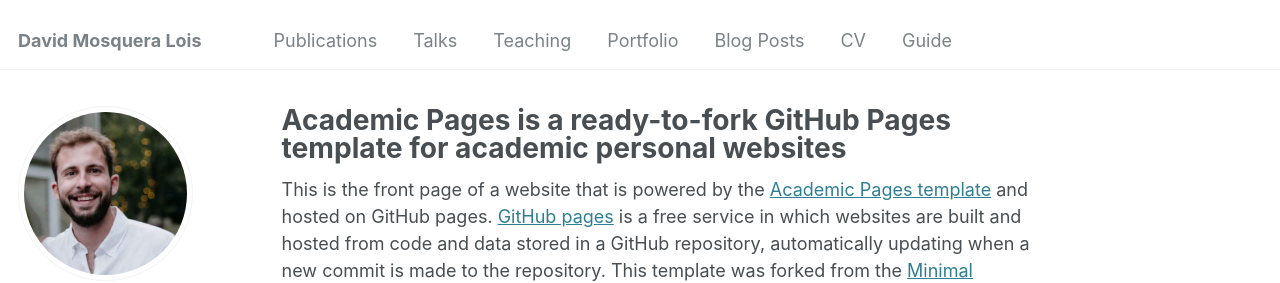
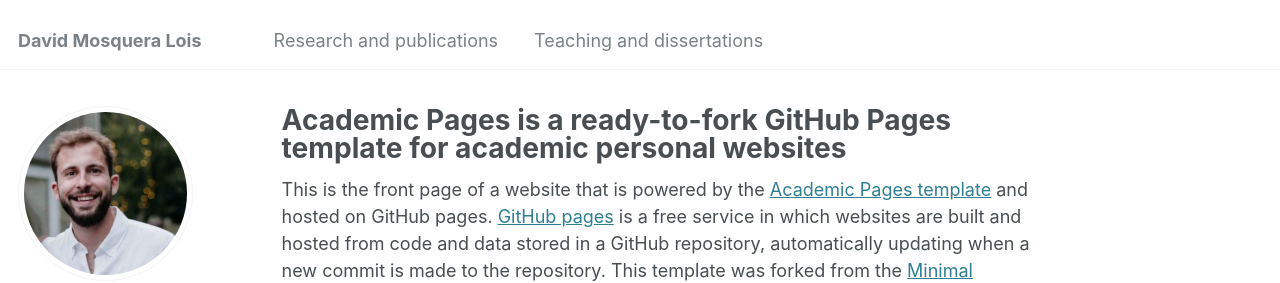
Before and after one commit to dmosqueralois/dmosqueralois.github.io, a Jekyll site: the page built from _pages/about.md, in a window 1280 px wide. Shown: the top 283 px of the page. Built offline with Jekyll 4.4.1, drawn with Linux system fonts in a browser that asks for light colours.

Commit message:
Update navigation.yml

```diff
--- a/_data/navigation.yml
+++ b/_data/navigation.yml
@@ -5,23 +5,23 @@
 # prevent it from being included in the site.
 
 main:
-  - title: "Publications"
+  - title: "Research and publications"
     url: /publications/
 
-  - title: "Talks"
-    url: /talks/
+  #- title: "Talks"
+   # url: /talks/
 
-  - title: "Teaching"
+  - title: "Teaching and dissertations"
     url: /teaching/
 
-  - title: "Portfolio"
-    url: /portfolio/
+  #- title: "Portfolio"
+   # url: /portfolio/
 
-  - title: "Blog Posts"
-    url: /year-archive/
+  #- title: "Blog Posts"
+  #  url: /year-archive/
 
-  - title: "CV"
-    url: /cv/
+  #- title: "Divulgation"
+   # url: /cv/
 
-  - title: "Guide"
-    url: /markdown/
+  #- title: "Guide"
+   # url: /markdown/
```
